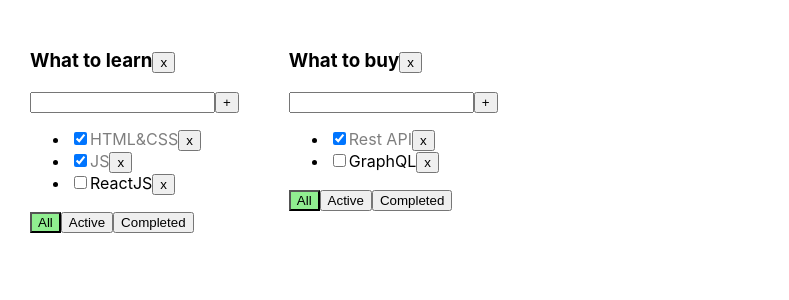
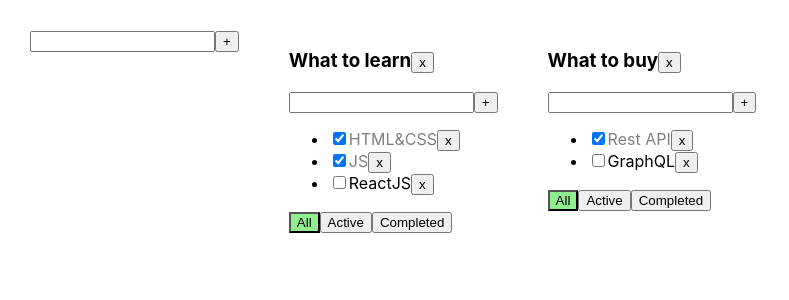
Before and after one commit to Viktoriyadegt/todo, a React (Create React App) app: page / in a window 1280 px wide. Shown: the top 300 px of the page, without its empty margins (0-789 px from the left). Built offline with nearby package versions, Linux system fonts and the light colour scheme.

Commit message:
2.2. AddItemForm

```diff
--- /dev/null
+++ b/src/AddItemForm.tsx
@@ -0,0 +1,40 @@
+import React, {ChangeEvent, KeyboardEvent, useState} from 'react';
+import {Button} from "./Button";
+
+type AddItemFormType = {
+    addItem: (title: string)=> void
+
+}
+
+export const AddItemForm = ({addItem}: AddItemFormType) => {
+    let [taskTitle, setTaskTitle] = useState<string>('')
+
+    let [error, setError] = useState<string | null>(null)
+
+    const addTaskHandler = () => {
+        if (taskTitle.trim() !== '') {
+            addItem(taskTitle.trim())
+            setTaskTitle('')
+        } else {
+            setError('Title is required!')
+        }
+    }
+    const changeTaskTitleTaskHandler = (e: ChangeEvent<HTMLInputElement>) => setTaskTitle(e.currentTarget.value)
+    const onKeyUpHandler = (e: KeyboardEvent<HTMLInputElement>) => {
+        setError(null)
+        if (e.key === 'Enter') {
+            addTaskHandler()
+        }
+    }
+
+    return (
+        <div>
+            <input className={error ? 'error' : ''}
+                   value={taskTitle}
+                   onChange={changeTaskTitleTaskHandler}
+                   onKeyUp={onKeyUpHandler}/>
+            <Button title={'+'} onClick={addTaskHandler}/>
+            {error && <div className={'error-message'}>{error}</div>}
+        </div>
+    );
+};
--- a/src/App.tsx
+++ b/src/App.tsx
@@ -2,6 +2,7 @@ import React, {useState} from 'react';
 import './App.css';
 import {Todolist} from "./Todolist";
 import {v1} from 'uuid';
+import {AddItemForm} from "./AddItemForm";
 
 
 export type FilterTYpe = 'All' | 'Active' | 'Completed'
@@ -49,7 +50,7 @@ function App() {
         setTasks({...tasks, [todolistId]: tasks[todolistId].filter(t => t.id !== taskId)})
     }
 
-    const addTask = (title: string, todolistId: string) => {
+    const addTask = (todolistId: string, title: string) => {
         const newTask = {id: v1(), title, isDone: false};
         setTasks({...tasks, [todolistId]: [newTask, ...tasks[todolistId]]})
     }
@@ -67,8 +68,16 @@ function App() {
         delete tasks[todolistId]
     }
 
+    const addTodolistTitle = (title: string) => {
+        const todolistId = v1()
+        setTodolists([{id: todolistId, title, filter: 'All'}, ...todolists])
+        setTasks({...tasks, [todolistId]: []})
+    }
+
     return (
         <div className="App">
+
+            <AddItemForm addItem={addTodolistTitle}/>
 
             {todolists.map(tl => {
 
--- a/src/Todolist.tsx
+++ b/src/Todolist.tsx
@@ -1,6 +1,7 @@
 import React, {ChangeEvent, KeyboardEvent, useState} from 'react';
 import {Button} from "./Button";
 import {FilterTYpe} from "./App";
+import {AddItemForm} from "./AddItemForm";
 
 export type TaskType = {
     id: string
@@ -15,31 +16,12 @@ type TodolistPropsType = {
     removeTask: (taskId: string, todolistId: string) => void
     changeFilter: (filter: FilterTYpe, todolistId: string) => void
     changeCheckedTask: (taskId: string, isDone: boolean, todolistId: string) => void
-    addTask: (taskTitle: string, todolistId: string) => void
+    addTask: (todolistId: string, taskTitle: string) => void
     filter: FilterTYpe
     removeTodolist: (todolistId: string) => void
 }
 
 export const Todolist = (props: TodolistPropsType) => {
-
-    let [taskTitle, setTaskTitle] = useState<string>('')
-    let [error, setError] = useState<string | null>(null)
-
-    const addTaskHandler = () => {
-        if (taskTitle.trim() !== '') {
-            props.addTask(taskTitle.trim(), props.todolistId)
-            setTaskTitle('')
-        } else {
-            setError('Title is required!')
-        }
-    }
-    const changeTaskTitleTaskHandler = (e: ChangeEvent<HTMLInputElement>) => setTaskTitle(e.currentTarget.value)
-    const onKeyUpHandler = (e: KeyboardEvent<HTMLInputElement>) => {
-        setError(null)
-        if (e.key === 'Enter') {
-            addTaskHandler()
-        }
-    }
 
     const changeFilterTasksHandler = (filter: FilterTYpe) => {
         props.changeFilter(filter, props.todolistId)
@@ -49,6 +31,10 @@ export const Todolist = (props: TodolistPropsType) => {
         props.removeTodolist(props.todolistId)
     }
 
+    const addTaskHandler = (title: string) => {
+        props.addTask(props.todolistId, title)
+    }
+
 
     return (
         <div>
@@ -56,14 +42,7 @@ export const Todolist = (props: TodolistPropsType) => {
                 {props.title}
                 <Button title={'x'} onClick={removeTodolistHandler}/>
             </h3>
-            <div>
-                <input className={error ? 'error' : ''}
-                       value={taskTitle}
-                       onChange={changeTaskTitleTaskHandler}
-                       onKeyUp={onKeyUpHandler}/>
-                <Button title={'+'} onClick={addTaskHandler}/>
-                {error && <div className={'error-message'}>{error}</div>}
-            </div>
+            <AddItemForm addItem={addTaskHandler}/>
             {props.tasks.length === 0
                 ? <span>Тасок нет</span>
                 : <ul>
```
